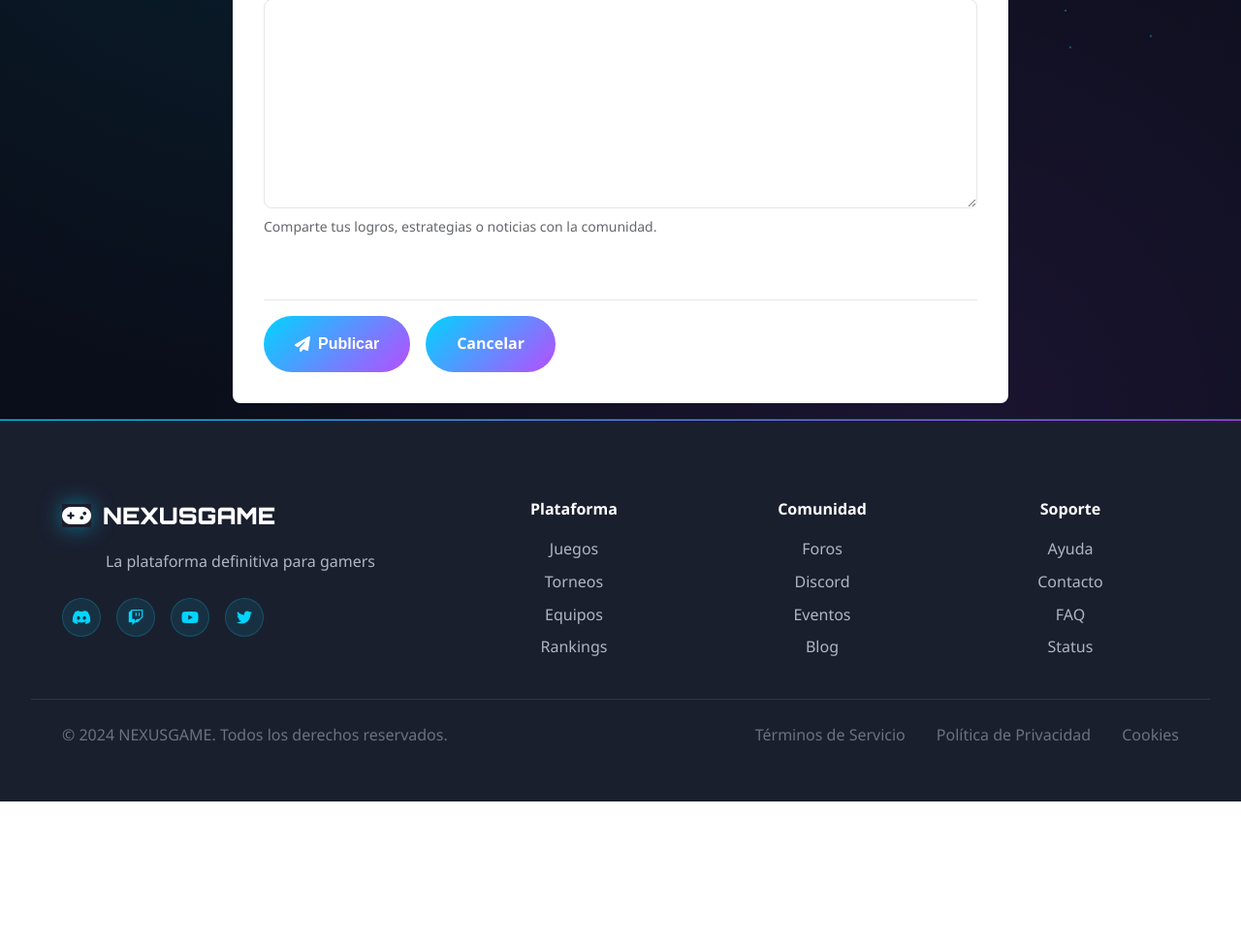
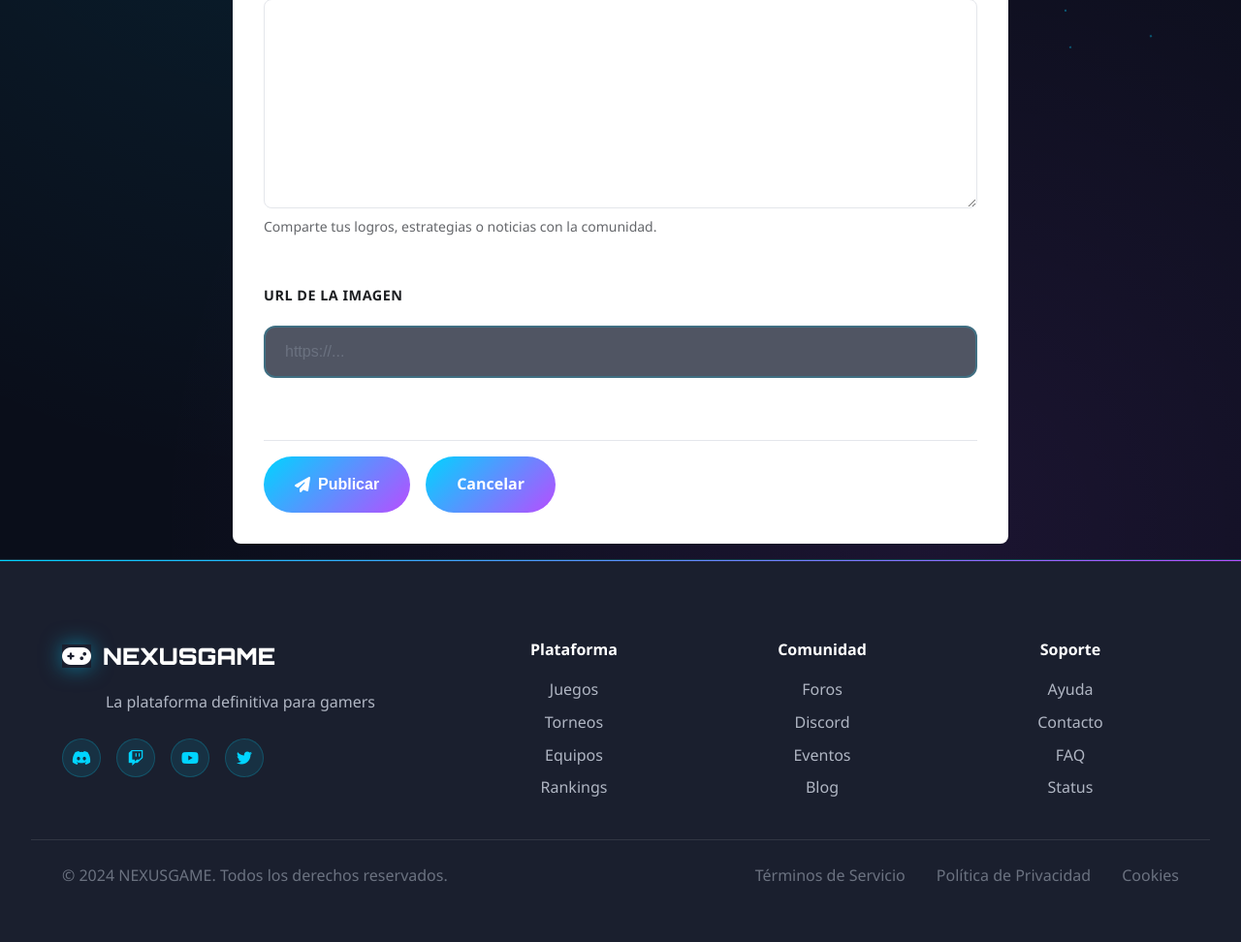
Before and after one commit to edallebe/NEXUSGAME, a Flask app: page /social/post/new in a window 1280 px wide. Shown: the part 733-1705 px from the top of the page at 97% size. Before the commit the page ends 1560 px from the top, so only its background shows below. Run offline with Flask 3, Linux system fonts and the light colour scheme; the visitor is signed in with stand-in values (Sample User, id 1); data that the repository does not hold is empty; parts of the project's set-up code (start-up, migrations or seed data) failed here and were passed over.

Commit message:
Imagen con los posts

```diff
--- a/src/config.py
+++ b/src/config.py
@@ -3,7 +3,8 @@ from pymongo import MongoClient #importar el cliente de pymongo
 import certifi #importar certificado
 
 #variable de conexion
-MONGO="mongodb+srv://eleiva:eleiva123456@cluster0.guwgbzw.mongodb.net/?retryWrites=true&w=majority&appName=Cluster0"
+#MONGO="mongodb+srv://eleiva:eleiva123456@cluster0.guwgbzw.mongodb.net/?retryWrites=true&w=majority&appName=Cluster0"
+MONGO="mongodb+srv://ferjuanfelipe7:nA2vbcu45lX629wA@cluster0.an4iqzy.mongodb.net/?retryWrites=true&w=majority&appName=Cluster0"
 
 certificado=certifi.where()
 
--- a/src/models/post.py
+++ b/src/models/post.py
@@ -8,12 +8,13 @@ comments_collection = db["comentarios"]
 reactions_collection = db["reacciones"]
 
 class Post:
-    def __init__(self, titulo, contenido, autor_id, tipo, juego_id=None):
+    def __init__(self, titulo, contenido, autor_id, tipo, juego_id=None, img_url=None):
         self.titulo = titulo
         self.contenido = contenido
         self.autor_id = ObjectId(autor_id)
         self.tipo = tipo  # 'logro', 'estrategia', 'noticia'
         self.juego_id = ObjectId(juego_id) if juego_id else None
+        self.img_url = img_url,
         self.fecha_creacion = datetime.utcnow()
         self.likes = 0
         self.comentarios = 0
@@ -31,6 +32,7 @@ class Post:
             "autor_id": self.autor_id,
             "tipo": self.tipo,
             "juego_id": self.juego_id,
+            "img_url": self.img_url,
             "fecha_creacion": self.fecha_creacion,
             "likes": self.likes,
             "comentarios": self.comentarios,
--- a/src/routes/social.py
+++ b/src/routes/social.py
@@ -1,10 +1,24 @@
-from flask import Blueprint, render_template, request, redirect, url_for, flash, session, jsonify
+from flask import Blueprint, render_template, request, redirect, url_for, flash, session, jsonify, Response
 from models.post import Post, Comment, Reaction, posts_collection
 from models.games import games_collection
 from models.user import users_collection
 from bson.objectid import ObjectId
 from datetime import datetime
+import os
+from werkzeug.utils import secure_filename
+from config import Conexion
+import gridfs
+
 social_bp = Blueprint('social', __name__, url_prefix='/social')
+
+db = Conexion()
+fs = gridfs.GridFS(db)
+
+UPLOAD_FOLDER = os.path.join('static', 'uploads')
+ALLOWED_EXTENSIONS = {'png', 'jpg', 'jpeg', 'gif'}
+
+def allowed_file(filename):
+    return '.' in filename and filename.rsplit('.', 1)[1].lower() in ALLOWED_EXTENSIONS
 
 @social_bp.route('/')
 def feed():
@@ -45,12 +59,14 @@ def new_post():
 
     if request.method == 'POST':
         try:
+            img_url = request.form.get('img_url')
             post = Post(
                 titulo=request.form['titulo'],
                 contenido=request.form['contenido'],
                 autor_id=session['user_id'],
                 tipo=request.form['tipo'],
-                juego_id=request.form.get('juego_id')
+                juego_id=request.form.get('juego_id'),
+                img_url=img_url
             )
             post.save()
             flash('Publicación creada exitosamente', 'success')
--- a/src/templates/social/feed.html
+++ b/src/templates/social/feed.html
@@ -41,6 +41,11 @@
 
                 <div class="post-body">
                     <h2 class="post-title">{{ post.titulo }}</h2>
+                    {% if post.imagen %}
+                        <div class="post-imagen">
+                            <img src="{{ post.img_url }}" alt="Imagen de la publicación" style="max-width:100%; border-radius:8px;">
+                        </div>
+                    {% endif %}
                     <p class="post-content">{{ post.contenido }}</p>
                 </div>
 
--- a/src/templates/social/new_post.html
+++ b/src/templates/social/new_post.html
@@ -16,7 +16,7 @@
             </a>
         </div>
 
-        <form method="POST" class="new-post-form">
+        <form method="POST" class="new-post-form" enctype="multipart/form-data">
             <div class="form-group">
                 <label for="titulo">Título</label>
                 <input type="text" id="titulo" name="titulo" class="form-control" required>
@@ -46,6 +46,11 @@
                 <label for="contenido">Contenido</label>
                 <textarea id="contenido" name="contenido" class="form-control" rows="10" required></textarea>
                 <small class="form-text text-muted">Comparte tus logros, estrategias o noticias con la comunidad.</small>
+            </div>
+
+            <div class="form-group">
+                <label for="img_url">URL de la Imagen</label>
+                <input type="url" id="img_url" name="img_url" class="form-control" placeholder="https://...">
             </div>
 
             <div class="form-actions">
--- a/src/templates/social/view_post.html
+++ b/src/templates/social/view_post.html
@@ -32,6 +32,11 @@
 
             <div class="post-body">
                 <h1 class="post-title">{{ post.titulo }}</h1>
+                {% if post.imagen %}
+                    <div class="post-image">
+                        <img src="{{ post.img_url }}" alt="Imagen de la publicación" style="max-width:100%; border-radius:8px;">
+                    </div>
+                {% endif %}
                 <div class="post-content">{{ post.contenido }}</div>
             </div>
 
```
